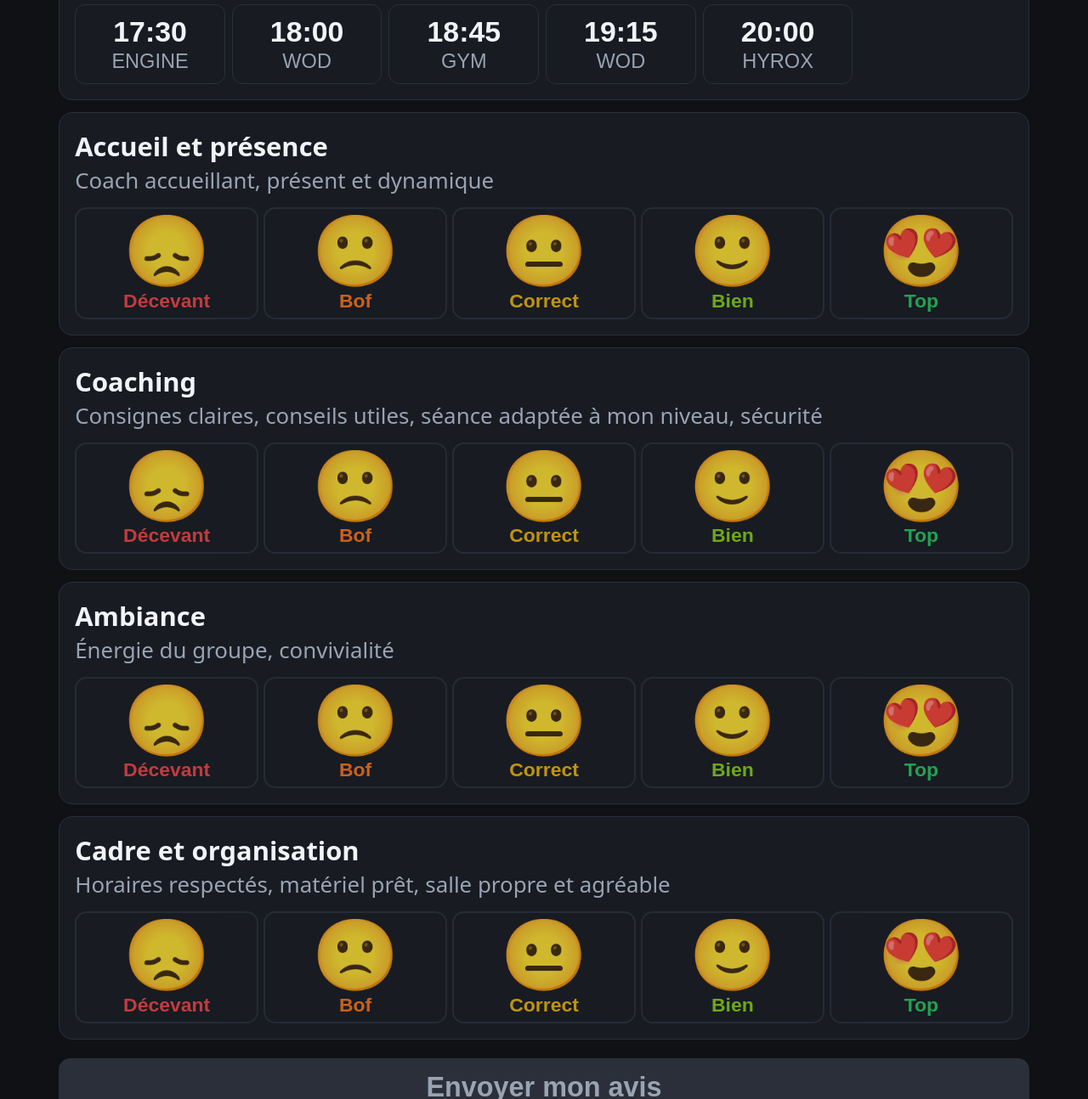
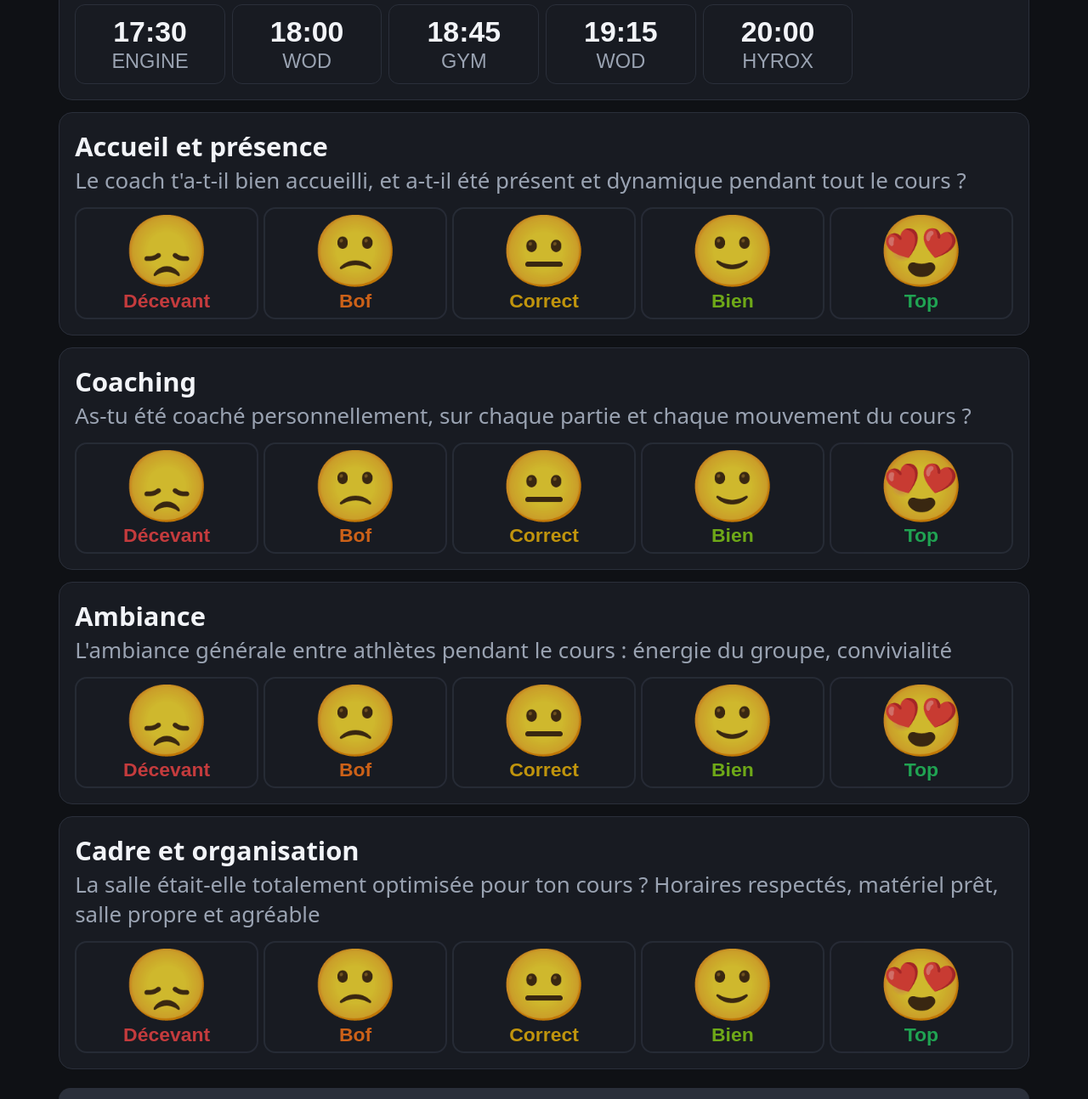
Before and after one commit to Bouch4/AVIS-COURS, a plain HTML site: page index.html in a window 1280 px wide. Shown: the part 683-1977 px from the top of the page at 85% size. Drawn offline with Linux system fonts and the light colour scheme.

Commit message:
Add files via upload

```diff
--- a/index.html
+++ b/index.html
@@ -172,13 +172,13 @@ const SCHEDULE = {
 // 3) Critères notés (id = nom du champ reçu par mail)
 const CRITERIA = [
   { id: "accueil_presence", title: "Accueil et présence",
-    sub: "Coach accueillant, présent et dynamique" },
+    sub: "Le coach t'a-t-il bien accueilli, et a-t-il été présent et dynamique pendant tout le cours ?" },
   { id: "coaching", title: "Coaching",
-    sub: "Consignes claires, conseils utiles, séance adaptée à mon niveau, sécurité" },
+    sub: "As-tu été coaché personnellement, sur chaque partie et chaque mouvement du cours ?" },
   { id: "ambiance", title: "Ambiance",
-    sub: "Énergie du groupe, convivialité" },
+    sub: "L'ambiance générale entre athlètes pendant le cours : énergie du groupe, convivialité" },
   { id: "organisation", title: "Cadre et organisation",
-    sub: "Horaires respectés, matériel prêt, salle propre et agréable" }
+    sub: "La salle était-elle totalement optimisée pour ton cours ? Horaires respectés, matériel prêt, salle propre et agréable" }
 ];
 
 // 4) Retour automatique à l'écran de départ après envoi (utile sur la tablette), en secondes
```
